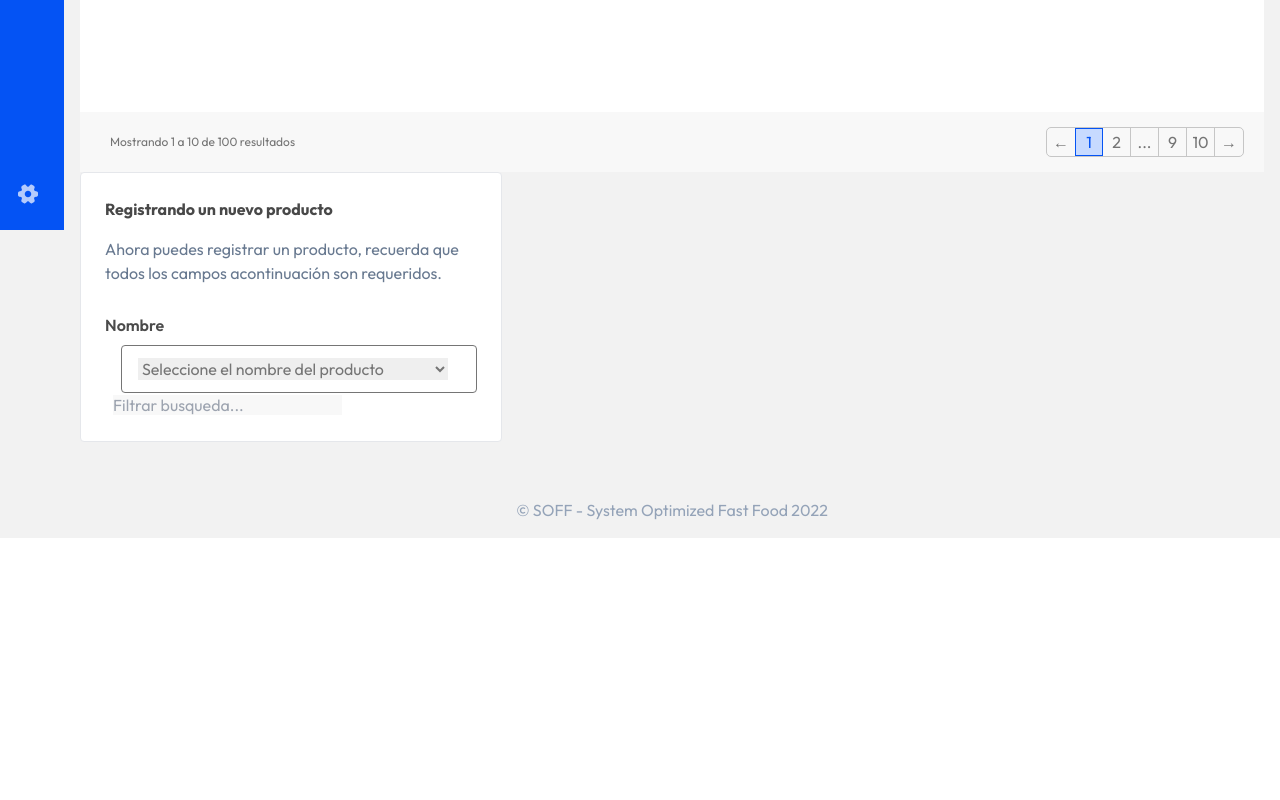
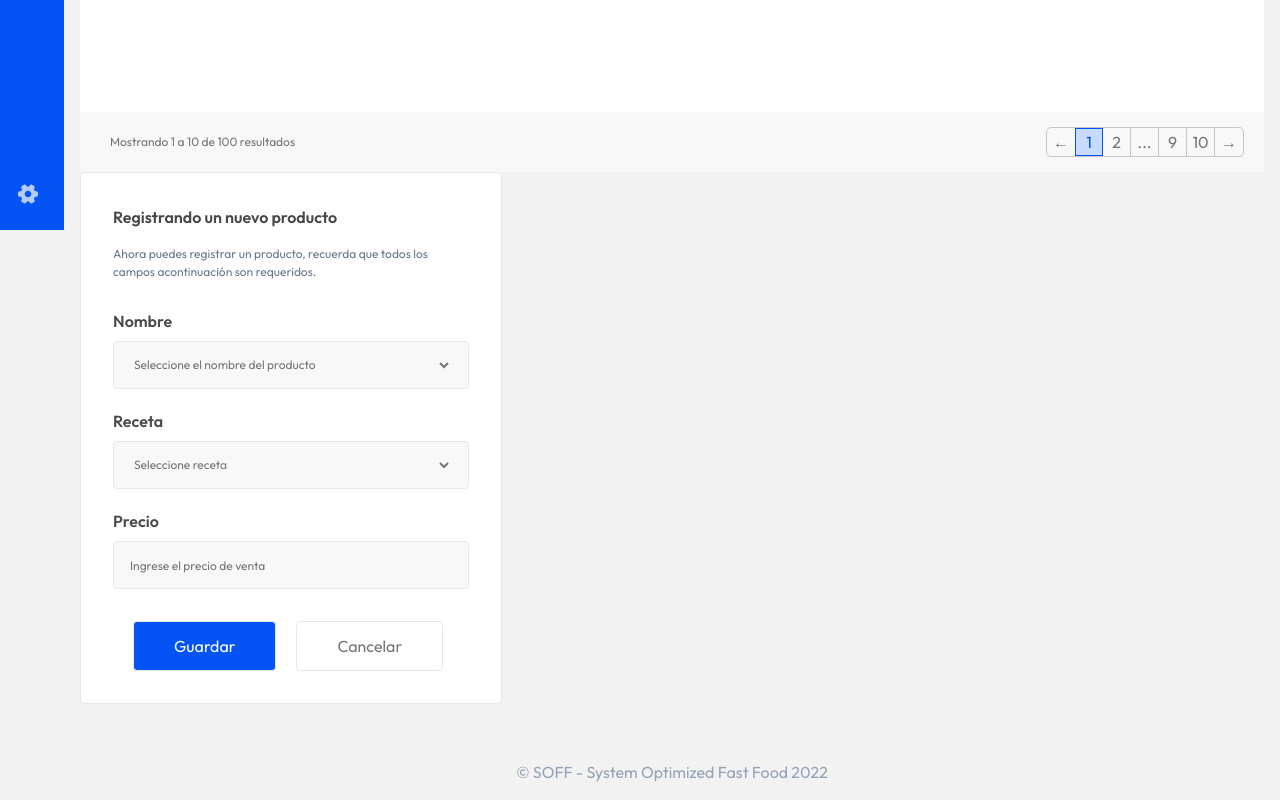
Before and after one commit to LuisM03/frontend_soff, a React (Create React App) app: page /productos in a window 1280 px wide. Shown: the part 570-1370 px from the top of the page. Before the commit the page ends 1108 px from the top, so only its background shows below. Built offline with nearby package versions, Linux system fonts and the light colour scheme.

Commit message:
Form registro productos

```diff
--- /dev/null
+++ b/src/components/products_register_update/registerUpdate.jsx
@@ -0,0 +1,52 @@
+export default function Registro(props){
+    return(
+        <div className="flex items-center sm:px-4 mb-10">
+            <form className="">
+                <div className=" items-center text-[#484848]  rounded border bg-[white] w-[422px] p-8">
+                    <h1 className="text-[#484848] text-[16px] font-semibold pb-4">{props.title}</h1>
+                    <p className="text-[#687990] pb-7 text-[12px]">{props.text}</p>
+                    <div className="text-[#000000] opacity-[70%] font-semibold pb-2">
+                         <p >{props.campo1}</p>
+                    </div>
+                    <div className="flex p-4 items-center text-[#757575] bg-[#F8F8F8] rounded h-12 border border-solid border-1 border-[#00000] border-opacity-[50%] ">
+                        <select className="bg-[#F8F8F8] text-[12px] w-full">
+                            <option hidden selected>{props.selectProduct}</option>
+                            <option className="text-[14px]">{props.selectProduct1}</option>
+                            <option className="text-[14px]">{props.selectProduct2}</option>
+                            <option className="text-[14px]">{props.selectProduct3}</option>
+                        </select>
+                     </div>
+                     <div className="text-[#000000] opacity-[70%] font-semibold pt-5 pb-2">
+                         <p>{props.campo2}</p>
+                    </div>
+                    <div className="flex p-4 items-center text-[#757575] bg-[#F8F8F8] rounded h-12 border border-solid border-1 border-[#00000] border-opacity-[50%] ">
+                        <select className="bg-[#F8F8F8] text-[12px] w-full">
+                            <option hidden selected>{props.selectReceta}</option>
+                            <option className="text-[14px]">{props.selectReceta1}</option>
+                            <option className="text-[14px]">{props.selectReceta2}</option>
+                            <option className="text-[14px]">{props.selectReceta3}</option>
+                        </select>
+                     </div>
+                     <div className="text-[#000000] opacity-[70%] font-semibold pt-5 pb-2">
+                         <p>{props.campo3}</p>
+                    </div>
+                    <input type="number"  placeholder="Ingrese el precio de venta" className="text-[12px] w-full flex p-4 items-center placeholder:text-[#757575] bg-[#F8F8F8] rounded h-12 border border-solid border-1 border-[#00000] border-opacity-[50%]"/>
+
+                    <div className="flex items-center pt-8">
+
+                            <button className="flex items-center py-3 px-5 flex ml-5 bg-[#0453F4] text-white rounded border border-solid border-1 border-[#00000] border-opacity-[50%] ">
+                                <p className="ml-5 mr-5">
+                                    {props.boton}
+                                </p>
+                            </button>
+
+                            <button className="flex items-center py-3 px-5 flex mr-5 ml-5 bg-[#ffffff] text-[#757575] rounded border border-solid border-1 border-[#00000] border-opacity-[50%]">
+                                <p className="ml-5 mr-5">
+                                    Cancelar
+                                </p>
+                            </button>
+                    </div>
+                </div>
+            </form>
+        </div>
+    )}
--- a/src/components/registro.jsx
+++ /dev/null
@@ -1,24 +0,0 @@
-export default function Registro(props){
-    return(
-        <div className="flex items-center sm:px-4 mb-10">
-            <form className="">
-                <div className=" items-center text-[#484848] rounded border bg-[white] w-[422px] p-6">
-                    <h1 className="text-[#484848] pb-4"> <strong>Registrando un nuevo producto</strong> </h1>
-                    <p className="text-[#687990] pb-7">Ahora puedes registrar un producto,
-                    recuerda que todos los campos acontinuación son requeridos.</p>
-                    <div className="text-[#000000] opacity-[70%] font-semibold pb-2">
-                         <p > Nombre</p>
-                    </div>
-                    <div className="flex p-4 items-center ml-4 text-[#757575] rounded h-12 border border-solid border-1 border-[#757575]">
-                    <select className="pr-12">
-                        <option hidden selected>Seleccione el nombre del producto</option>
-                        <option value="">Perro caliente</option>
-                        <option value="">Hamburguesa</option>
-                        <option value="">Cubanos</option>
-                    </select>
-                </div>
-                    <input id="" type="text"  placeholder="Filtrar busqueda..." className="outline-0 ml-2 bg-[#F8F8F8] h-full"/>
-                </div>
-            </form>
-        </div>
-    )}
--- a/src/views/productos/productos.jsx
+++ b/src/views/productos/productos.jsx
@@ -4,7 +4,7 @@ import Cuerpo from "../../components/cuerpo"
 import Filter from "../../components/filter"
 import Footer from "../../components/login_components/footer_login"
 import TablaProductos from "../../components/tablas/tablaProductos"
-import Registro from "../../components/registro"
+import RegisterUpdate from "../../components/products_register_update/registerUpdate"
 
 export default function Producto(){
     return (
@@ -15,7 +15,12 @@ export default function Producto(){
           <Cuerpo modulo="Productos" />
           <Filter name="Agregar producto" modulo="productos"/>
           <TablaProductos/>
-          <Registro/>
+          <RegisterUpdate title="Registrando un nuevo producto" text="Ahora puedes registrar un producto,
+                  recuerda que todos los campos acontinuación son requeridos." campo1="Nombre"
+                  campo2="Receta" campo3="Precio" selectProduct="Seleccione el nombre del producto"
+                  selectProduct1="Perro caliente" selectProduct2="Hamburguesa" selectProduct3="Cubanos"
+                  selectReceta="Seleccione receta" selectReceta1="Perrito queso tocineta"
+                  selectReceta2="Perrito sencillo queso" selectReceta3="Cubano sencillo" boton="Guardar"/>
           <Footer />
         </div>
       </div>
```
